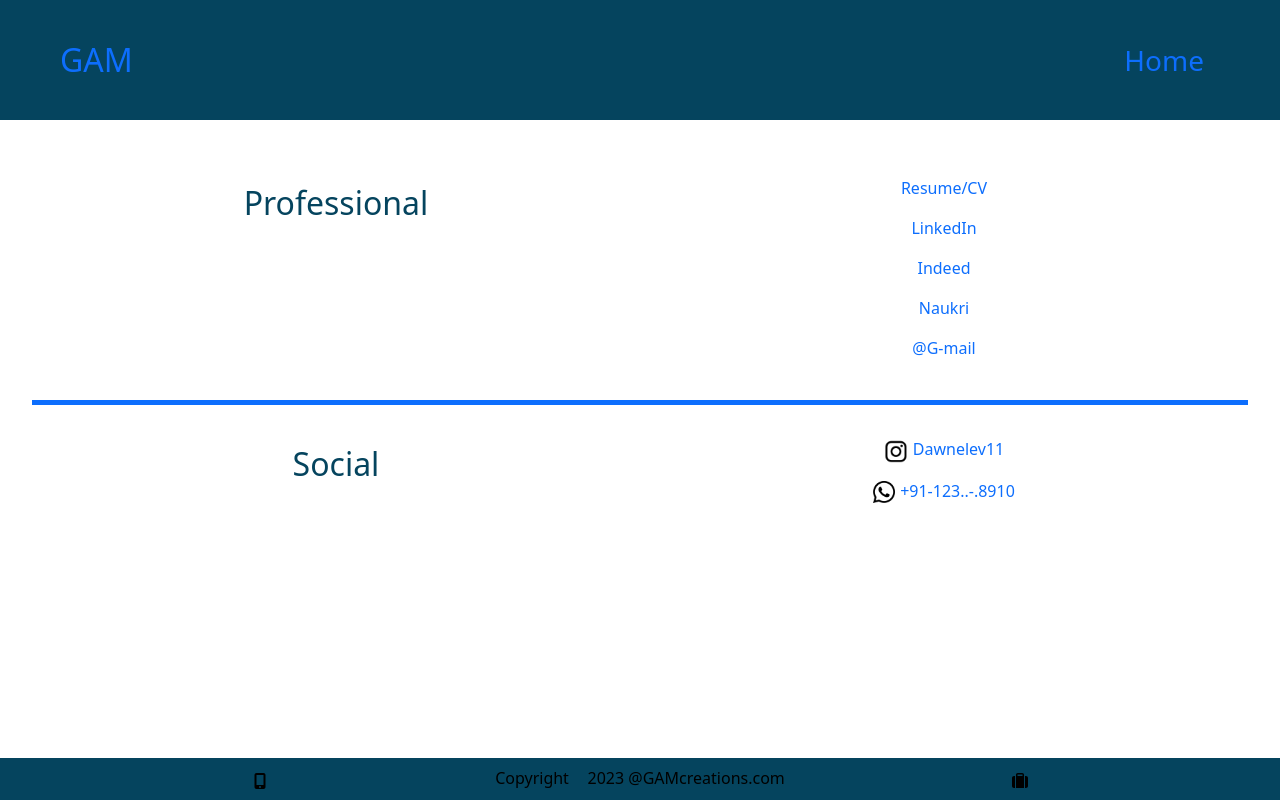
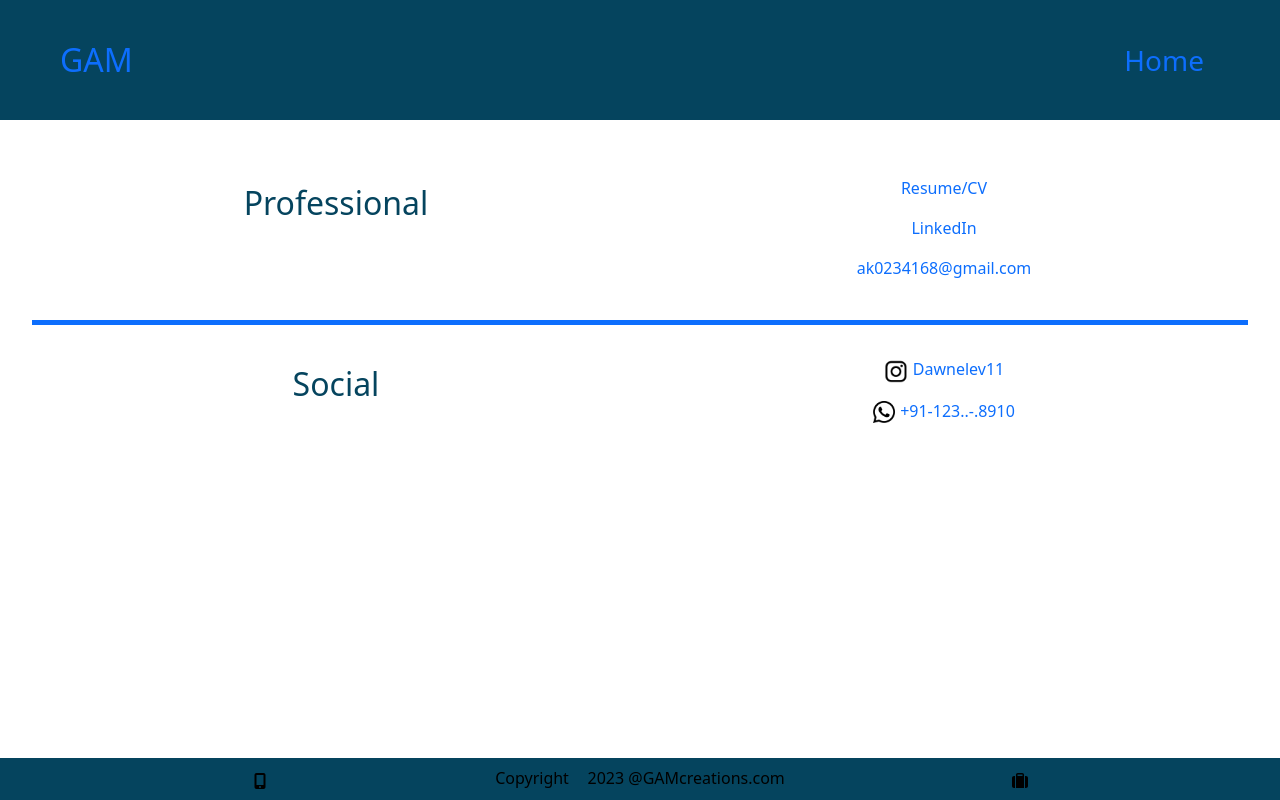
Before and after one commit to AK-hubgit/Gam.com, a plain HTML site: page Interact.html in a window 1280 px wide. Drawn offline with nearby package versions, Linux system fonts and the light colour scheme.

Commit message:
Update Interact.html

```diff
--- a/Interact.html
+++ b/Interact.html
@@ -66,14 +66,14 @@
                                 <div>
                                     <p><a target="_blank" href="https://www.linkedin.com/in/arun-kumar-bb4524217" class="link-underline link-underline-opacity-0">LinkedIn</a></p>
                                 </div>
-                                <div>
+                                <!-- <div>
                                     <p><a target="_blank" href="#" class="link-underline link-underline-opacity-0">Indeed</a></p>
                                 </div>
                                 <div>
                                     <p><a target="_blank" href="#" class="link-underline link-underline-opacity-0">Naukri</a></p>
-                                </div>
+                                </div> -->
                                 <div>
-                                    <p><a target="_blank" href="#" class="link-underline link-underline-opacity-0">@G-mail</a></p>
+                                    <p><a target="" href="#" class="link-underline link-underline-opacity-0">ak0234168@gmail.com</a></p>
                                 </div>
                             </div>
                         </div>
```
